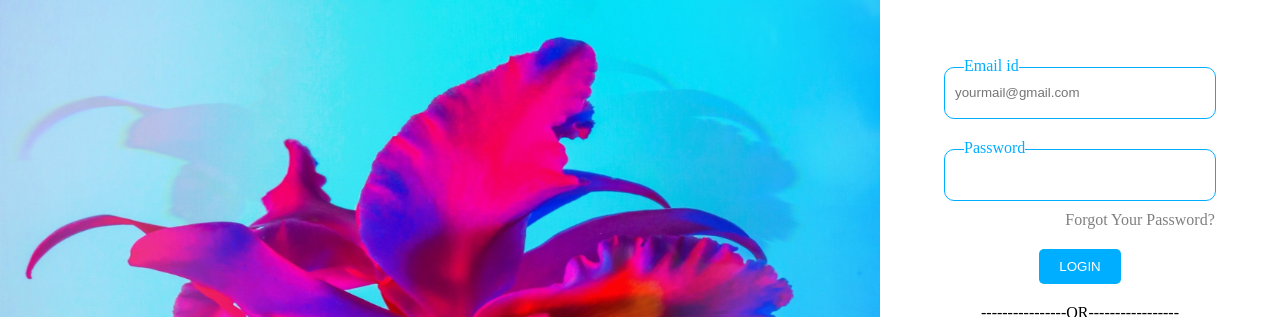
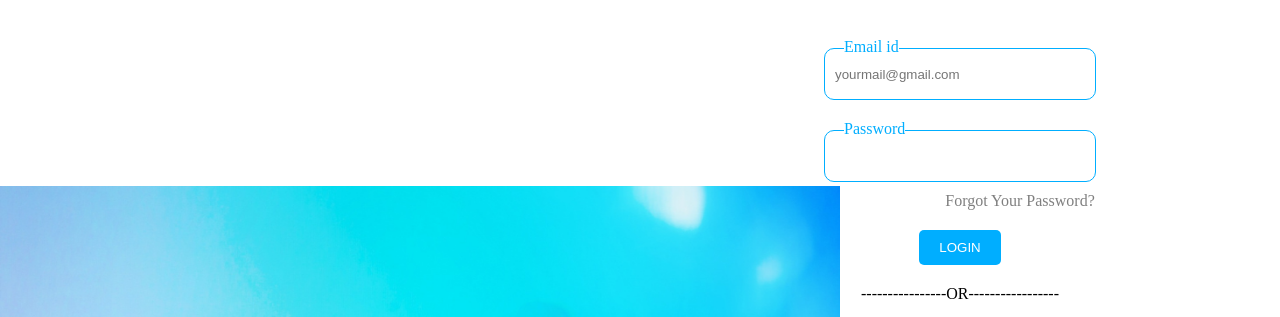
Before and after one commit to Vaish-navi-11/LogIn, a plain HTML site: page index.html in a window 1280 px wide. Shown: the part 198-515 px from the top of the page. Drawn offline with Linux system fonts and the light colour scheme.

Commit message:
style.css

```diff
--- a/style.css
+++ b/style.css
@@ -18,8 +18,8 @@ body{
 
 }
 .photoBox img{
-
-    width: 110vh;
+    position: absolute;
+    width: 105vh;
     height: 100vh;
     text-align: center;
 }
```
